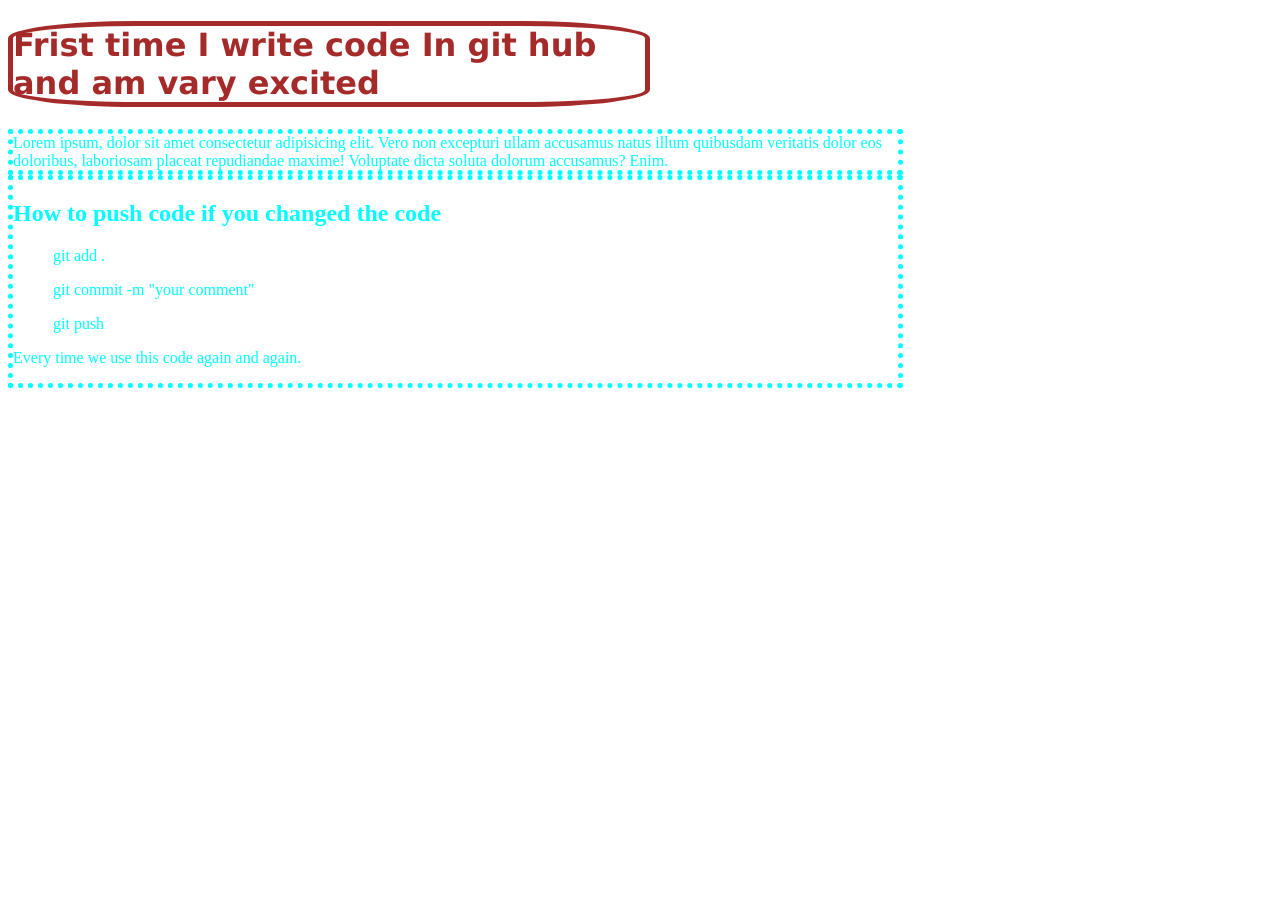
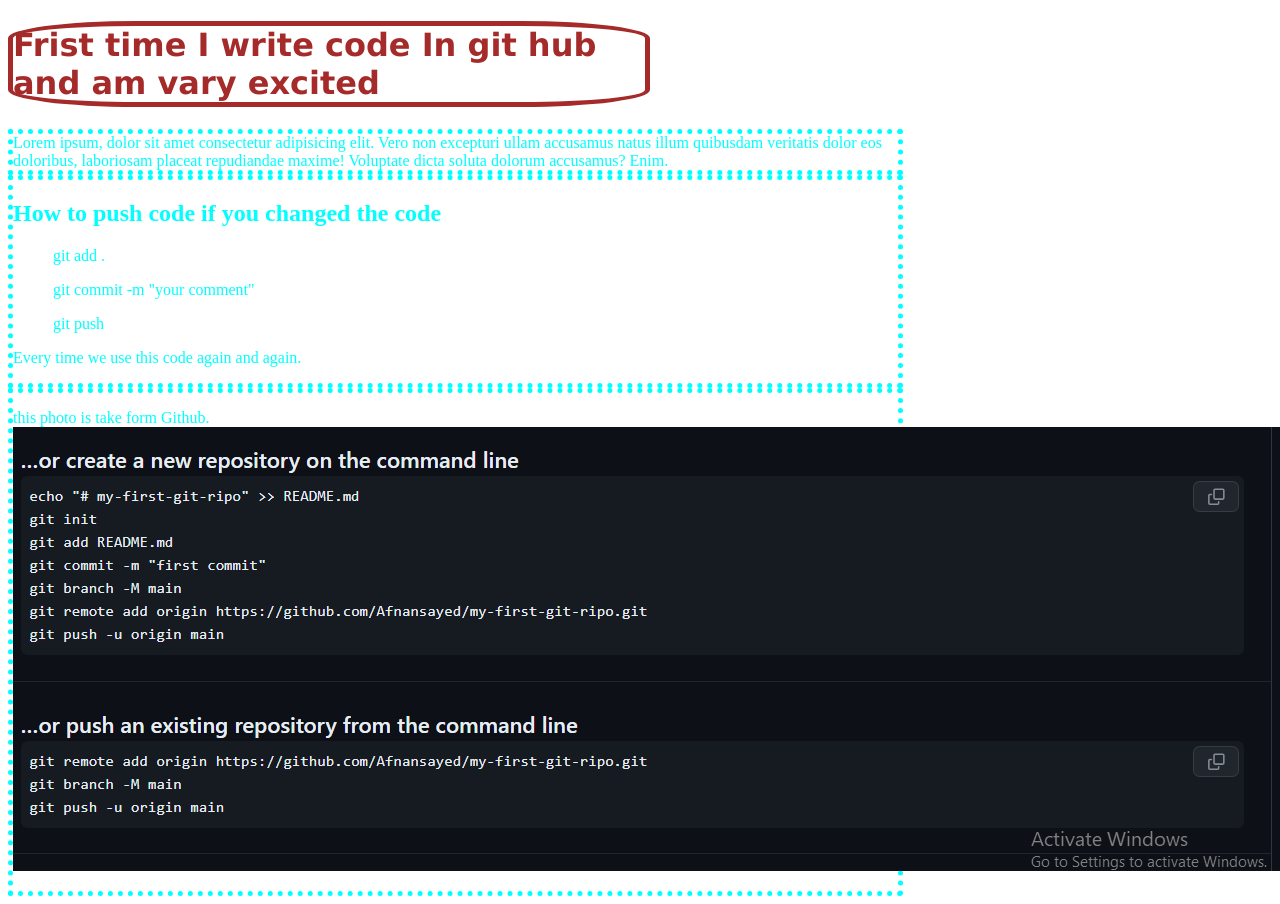
Before and after one commit to Afnansayed/repo-three-again, a plain HTML site: page index.html in a window 1280 px wide. Before the commit the page ends 800 px from the top, so only its background shows below. Drawn offline with Linux system fonts and the light colour scheme.

Commit message:
adding image

```diff
--- a/index.html
+++ b/index.html
@@ -18,5 +18,11 @@
         <p>Every time we use this code again and again. </p>
 
     </div>
+    <div>
+        <p>
+            this photo is take form Github.
+            <img class="im1" src="images/github.png" alt="">
+        </p>
+    </div>
 </body>
 </html>
--- a/style/blog.css
+++ b/style/blog.css
@@ -10,3 +10,7 @@ div{
     width: 70%;
     border: 5px dotted;
 }
+.im1{
+    width: adjust;
+
+}
```
Also changed, not shown: images/github.png (added), images/github_cmd.png (added).
